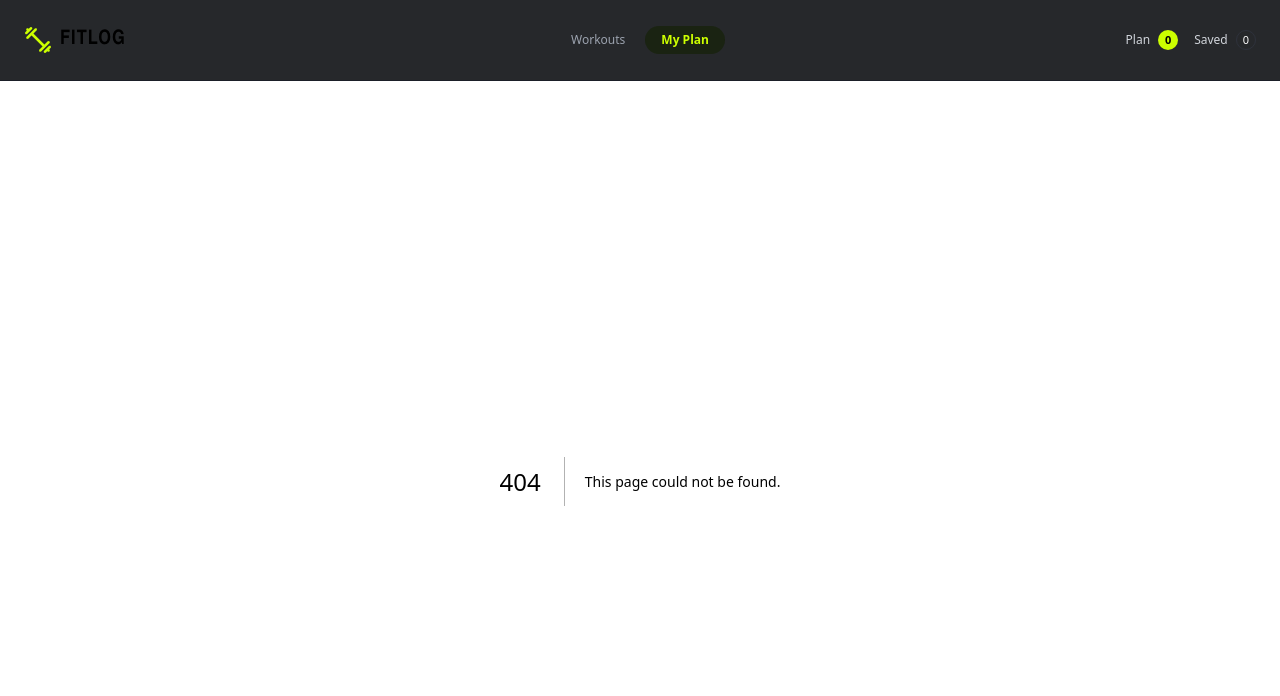
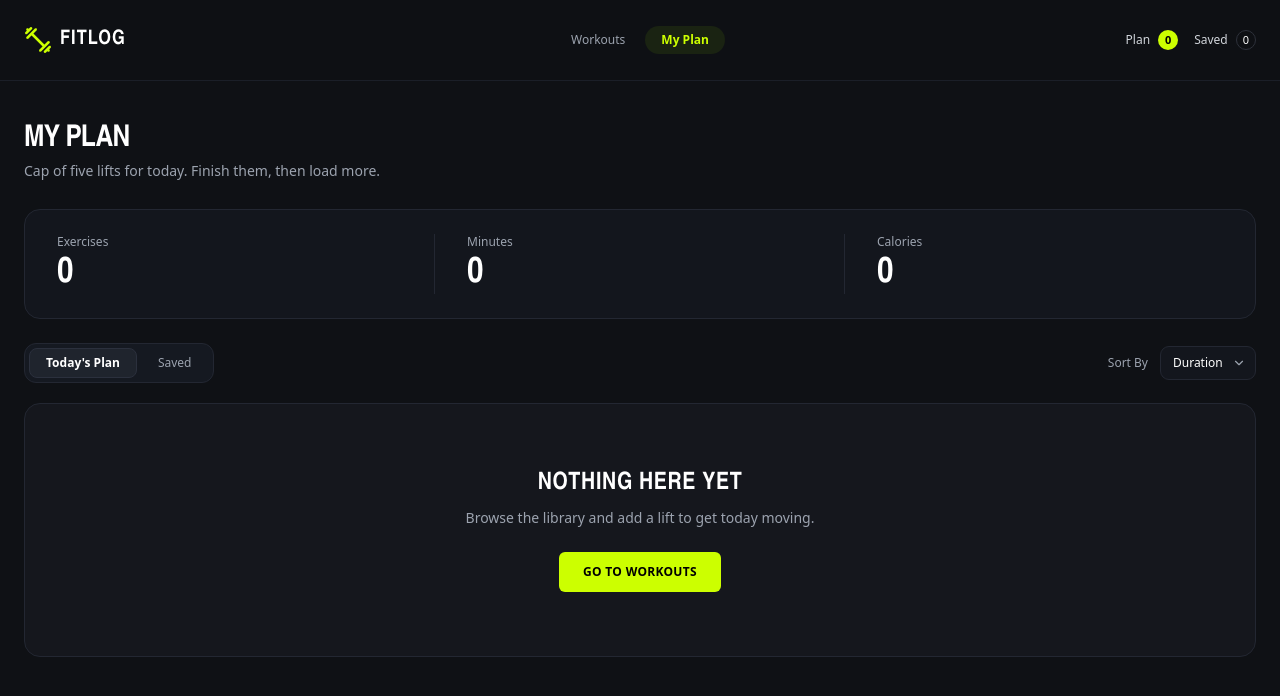
Before and after one commit to sakhawathosenemon/Fitlog, a Next.js app: page /my-plan in a window 1280 px wide. Before the commit this address had no page. Shown: the top 696 px of the page. Built offline with nearby package versions, Linux system fonts and the light colour scheme.

Commit message:
create my plan page with tabs sort and metrics

```diff
--- /dev/null
+++ b/src/app/my-plan/page.tsx
@@ -0,0 +1,251 @@
+"use client";
+
+import { useState } from "react";
+import Image from "next/image";
+import Link from "next/link";
+import { Check, ChevronDown, X } from "lucide-react";
+import Spinner from "@/components/Spinner";
+import WorkoutStats from "@/components/WorkoutStats";
+import { usePlan } from "@/context/PlanContext";
+import { PlanWorkout, Workout } from "@/types";
+
+type Tab = "plan" | "saved";
+type SortBy = "duration" | "calories" | "rating";
+
+const TABS: { id: Tab; label: string }[] = [
+  { id: "plan", label: "Today's Plan" },
+  { id: "saved", label: "Saved" },
+];
+
+const SORT_OPTIONS: { value: SortBy; label: string }[] = [
+  { value: "duration", label: "Duration" },
+  { value: "calories", label: "Calories" },
+  { value: "rating", label: "Rating" },
+];
+
+export default function MyPlanPage() {
+  const {
+    plan,
+    saved,
+    isHydrated,
+    metrics,
+    removeFromPlan,
+    removeFromSaved,
+    markAsDone,
+  } = usePlan();
+
+  const [activeTab, setActiveTab] = useState<Tab>("plan");
+  const [sortBy, setSortBy] = useState<SortBy>("duration");
+
+  const currentList: Array<Workout | PlanWorkout> =
+    activeTab === "plan" ? plan : saved;
+
+  // Copy first — .sort() mutates, and we must never mutate React state.
+  const sortedList = [...currentList].sort((a, b) => {
+    if (sortBy === "duration") return a.duration - b.duration; // shortest first
+    if (sortBy === "calories") return b.caloriesBurned - a.caloriesBurned; // highest first
+    return b.rating - a.rating; // best first
+  });
+
+  const handleRemove = (id: number) =>
+    activeTab === "plan" ? removeFromPlan(id) : removeFromSaved(id);
+
+  return (
+    <div className="mx-auto max-w-[1280px] px-6 pb-20 pt-10">
+      {/* Title */}
+      <h1 className="font-display text-3xl font-bold uppercase tracking-[-0.025em]">
+        MY PLAN
+      </h1>
+      <p className="mt-1 text-sm text-muted">
+        Cap of five lifts for today. Finish them, then load more.
+      </p>
+
+      {/* Metrics — recalculated automatically from the plan */}
+      <dl className="mt-7 grid grid-cols-3 divide-x divide-line rounded-2xl border border-line bg-surface-2 py-6">
+        <Metric label="Exercises" value={metrics.exercises} />
+        <Metric label="Minutes" value={metrics.minutes} />
+        <Metric label="Calories" value={metrics.calories} />
+      </dl>
+
+      {/* Tabs + sort */}
+      <div className="mt-6 flex flex-wrap items-center justify-between gap-4">
+        <div
+          role="tablist"
+          aria-label="My plan lists"
+          className="inline-flex gap-1 rounded-xl border border-line bg-[#151921] p-1"
+        >
+          {TABS.map(({ id, label }) => {
+            const active = activeTab === id;
+            return (
+              <button
+                key={id}
+                type="button"
+                role="tab"
+                id={`tab-${id}`}
+                aria-selected={active}
+                aria-controls="plan-panel"
+                onClick={() => setActiveTab(id)}
+                className={`rounded-lg border px-4 py-1.5 text-xs transition-colors ${
+                  active
+                    ? "border-[#2b303d] bg-[#1f242d] font-bold text-white"
+                    : "border-transparent font-normal text-muted hover:text-white"
+                }`}
+              >
+                {label}
+              </button>
+            );
+          })}
+        </div>
+
+        <div className="flex items-center gap-3 text-xs text-muted">
+          <label htmlFor="sort-by">Sort By</label>
+          <div className="relative">
+            <select
+              id="sort-by"
+              value={sortBy}
+              onChange={(e) => setSortBy(e.target.value as SortBy)}
+              className="h-[34px] cursor-pointer appearance-none rounded-[9px] border border-line bg-surface-2 pl-3 pr-8 text-xs text-white"
+            >
+              {SORT_OPTIONS.map(({ value, label }) => (
+                <option key={value} value={value}>
+                  {label}
+                </option>
+              ))}
+            </select>
+            <ChevronDown
+              size={14}
+              aria-hidden="true"
+              className="pointer-events-none absolute right-2.5 top-1/2 -translate-y-1/2 text-muted"
+            />
+          </div>
+        </div>
+      </div>
+
+      {/* List */}
+      <div
+        id="plan-panel"
+        role="tabpanel"
+        aria-labelledby={`tab-${activeTab}`}
+        className="mt-5"
+      >
+        {!isHydrated ? (
+          <div
+            role="status"
+            aria-live="polite"
+            className="flex items-center justify-center gap-3 py-16 text-sm text-muted"
+          >
+            <Spinner /> Loading workouts…
+          </div>
+        ) : sortedList.length === 0 ? (
+          <div className="rounded-2xl border border-line bg-surface px-6 py-16 text-center">
+            <h2 className="font-display text-2xl font-bold uppercase tracking-wide">
+              NOTHING HERE YET
+            </h2>
+            <p className="mx-auto mt-2 max-w-sm text-sm text-muted">
+              Browse the library and add a lift to get today moving.
+            </p>
+            <Link
+              href="/"
+              className="mt-6 inline-flex h-10 items-center rounded-md bg-accent px-6 text-xs font-bold uppercase tracking-wide text-black transition hover:brightness-110"
+            >
+              Go to workouts
+            </Link>
+          </div>
+        ) : (
+          <ul className="space-y-4">
+            {sortedList.map((item) => {
+              const isDone =
+                activeTab === "plan" && (item as PlanWorkout).isDone === true;
+
+              return (
+                <li
+                  key={item.id}
+                  className="flex flex-col gap-4 rounded-2xl border border-line bg-[#14171e] p-4 sm:flex-row sm:items-center sm:justify-between"
+                >
+                  {/* Thumbnail + info */}
+                  <div className="flex items-center gap-4">
+                    <div
+                      className={`relative h-20 w-28 shrink-0 overflow-hidden rounded-xl bg-[#1f2937] sm:w-36 ${
+                        isDone ? "opacity-60" : ""
+                      }`}
+                    >
+                      <Image
+                        src={item.image}
+                        alt={item.name}
+                        fill
+                        unoptimized
+                        sizes="144px"
+                        className="object-cover"
+                      />
+                    </div>
+                    <div className="min-w-0">
+                      <h2 className="font-display text-base font-bold uppercase tracking-[0.025em]">
+                        {item.name}
+                      </h2>
+                      <p className="mt-0.5 text-xs font-semibold text-muted">
+                        {item.equipment}
+                      </p>
+                      <WorkoutStats
+                        duration={item.duration}
+                        calories={item.caloriesBurned}
+                        rating={item.rating}
+                        className="mt-2 flex-wrap gap-x-3 gap-y-1"
+                      />
+                    </div>
+                  </div>
+
+                  {/* Actions */}
+                  <div className="flex items-center gap-2 self-end sm:self-auto">
+                    <Link
+                      href={`/workout/${item.id}`}
+                      className="inline-flex h-[34px] items-center rounded-full border border-line-strong px-4 text-xs text-[#e5e7eb] transition-colors hover:border-accent/60 hover:text-white"
+                    >
+                      View Details
+                    </Link>
+
+                    {activeTab === "plan" &&
+                      (isDone ? (
+                        <span className="inline-flex h-8 items-center gap-1.5 rounded-full border border-accent/40 px-4 text-xs font-semibold text-accent">
+                          <Check size={14} aria-hidden="true" />
+                          Done
+                        </span>
+                      ) : (
+                        <button
+                          type="button"
+                          onClick={() => markAsDone(item.id)}
+                          className="inline-flex h-8 items-center gap-1.5 rounded-full bg-accent px-4 text-xs font-semibold text-black transition hover:brightness-110"
+                        >
+                          <Check size={14} aria-hidden="true" />
+                          Mark as Done
+                        </button>
+                      ))}
+
+                    <button
+                      type="button"
+                      onClick={() => handleRemove(item.id)}
+                      aria-label={`Remove ${item.name}`}
+                      className="grid size-7 place-items-center rounded-full text-muted transition-colors hover:bg-line hover:text-white"
+                    >
+                      <X size={16} aria-hidden="true" />
+                    </button>
+                  </div>
+                </li>
+              );
+            })}
+          </ul>
+        )}
+      </div>
+    </div>
+  );
+}
+
+function Metric({ label, value }: { label: string; value: number }) {
+  return (
+    <div className="px-4 sm:px-8">
+      <dt className="text-xs text-muted">{label}</dt>
+      <dd className="mt-1 font-display text-3xl font-bold tabular-nums sm:text-4xl">
+        {value}
+      </dd>
+    </div>
+  );
+}
```
